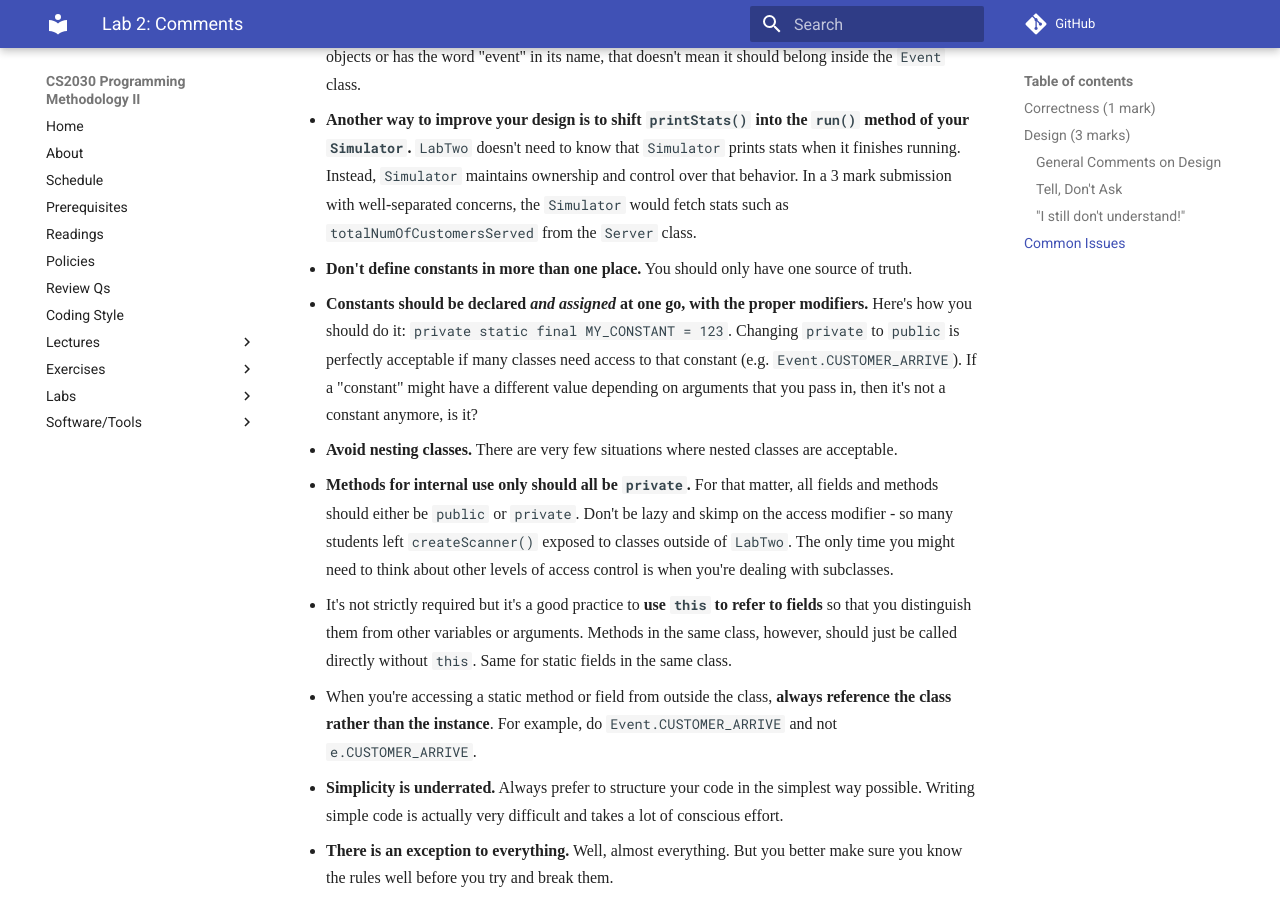
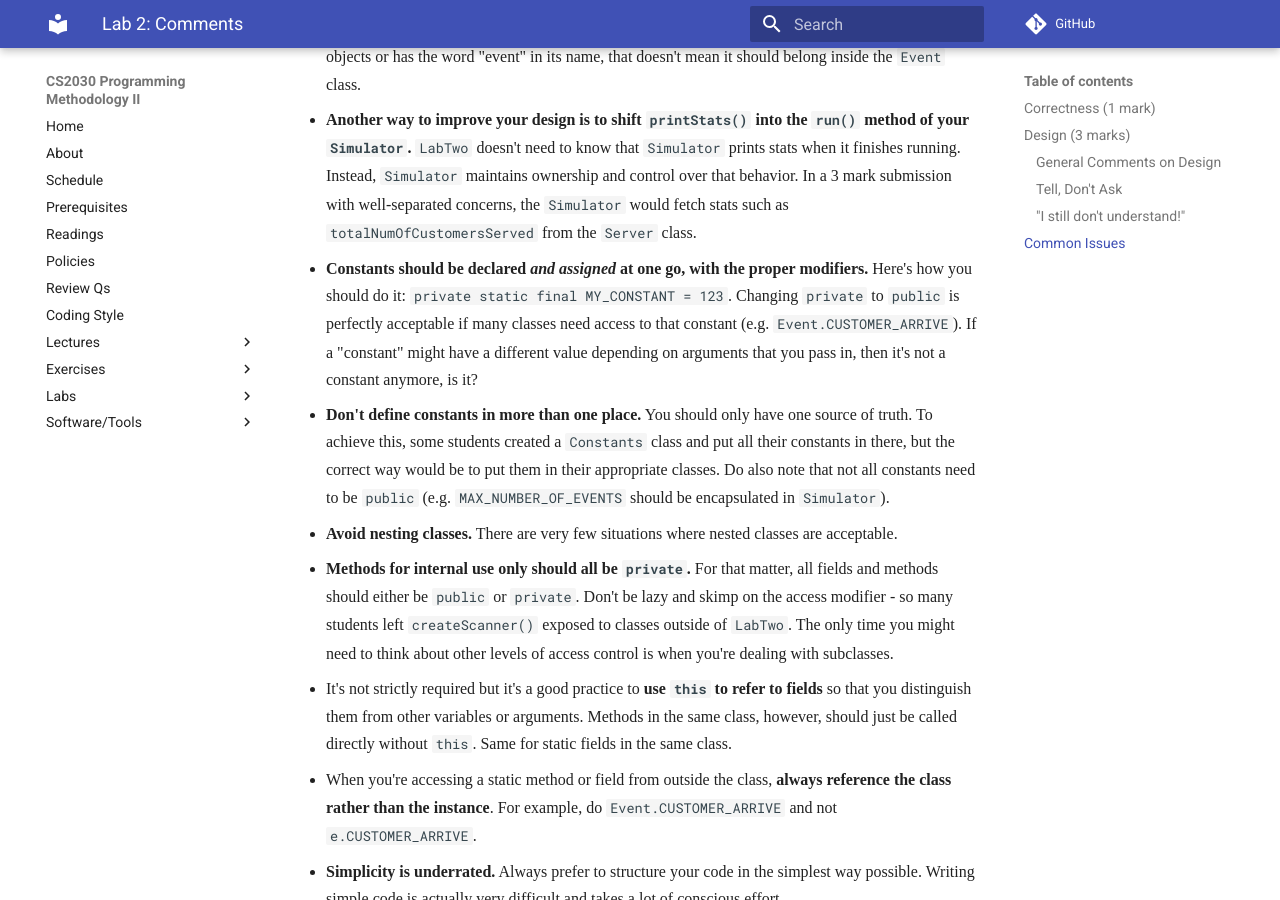
Before and after one commit to nus-cs2030/1718-s2, an MkDocs documentation site: the page built from docs/lab02-comments.md, in a window 1280 px wide and 900 px high, scrolled down 3231 px. Built offline with MkDocs 1.6.1 and Material for MkDocs 9.7.7, drawn with Linux system fonts in a browser that asks for light colours; some web fonts are replaced; comment, search, counter and statistics services are not loaded; old or Windows-style settings are respelled for this version of MkDocs.

Commit message:
Update comments about constants

```diff
--- a/docs/lab02-comments.md
+++ b/docs/lab02-comments.md
@@ -89,9 +89,9 @@ This is a reasonable way to use getters like `getTime()` and `getType()`. But yo
 
 * **Another way to improve your design is to shift `printStats()` into the `run()` method of your `Simulator`.** `LabTwo` doesn't need to know that `Simulator` prints stats when it finishes running. Instead, `Simulator` maintains ownership and control over that behavior. In a 3 mark submission with well-separated concerns, the `Simulator` would fetch stats such as `totalNumOfCustomersServed` from the `Server` class.
 
-* **Don't define constants in more than one place.** You should only have one source of truth.
+* **Constants should be declared _and assigned_ at one go, with the proper modifiers.** Here's how you should do it: `private static final MY_CONSTANT = 123`. Changing `private` to `public` is perfectly acceptable if many classes need access to that constant (e.g. `Event.CUSTOMER_ARRIVE`). If a "constant" might have a different value depending on arguments that you pass in, then it's not a constant anymore, is it?
 
-* **Constants should be declared _and assigned_ at one go, with the proper modifiers.** Here's how you should do it: `private static final MY_CONSTANT = 123`. Changing `private` to `public` is perfectly acceptable if many classes need access to that constant (e.g. `Event.CUSTOMER_ARRIVE`). If a "constant" might have a different value depending on arguments that you pass in, then it's not a constant anymore, is it?
+* **Don't define constants in more than one place.** You should only have one source of truth. To achieve this, some students created a `Constants` class and put all their constants in there, but the correct way would be to put them in their appropriate classes. Do also note that not all constants need to be `public` (e.g. `MAX_NUMBER_OF_EVENTS` should be encapsulated in `Simulator`).
 
 * **Avoid nesting classes.** There are very few situations where nested classes are acceptable.
 
```
